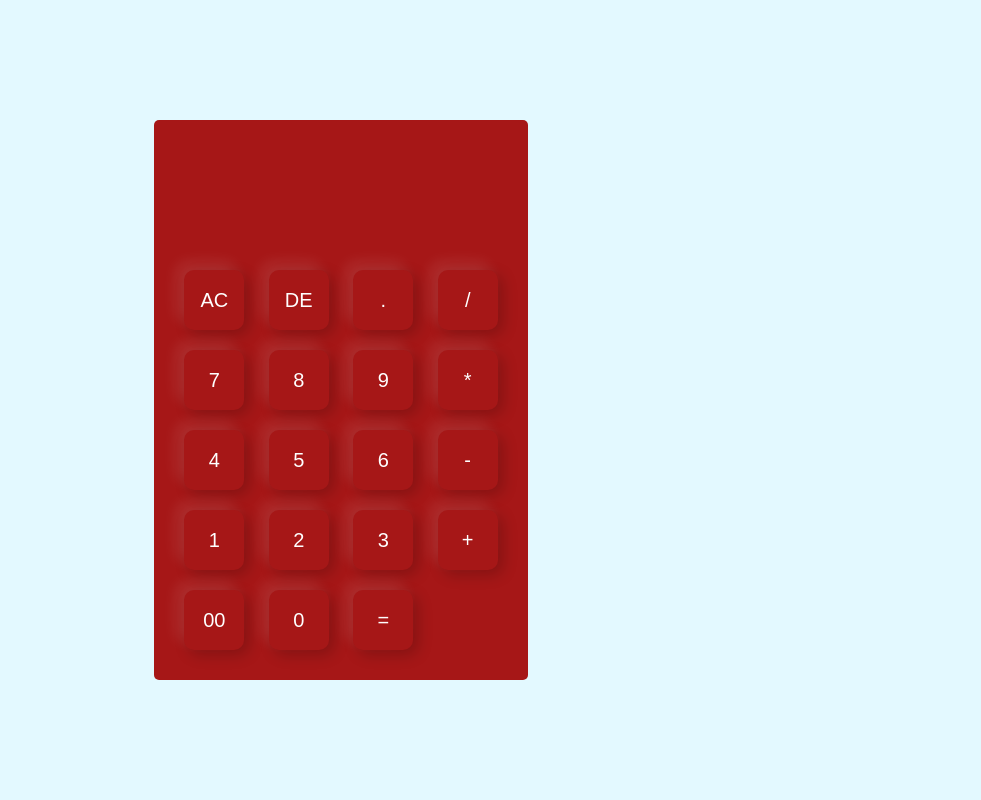
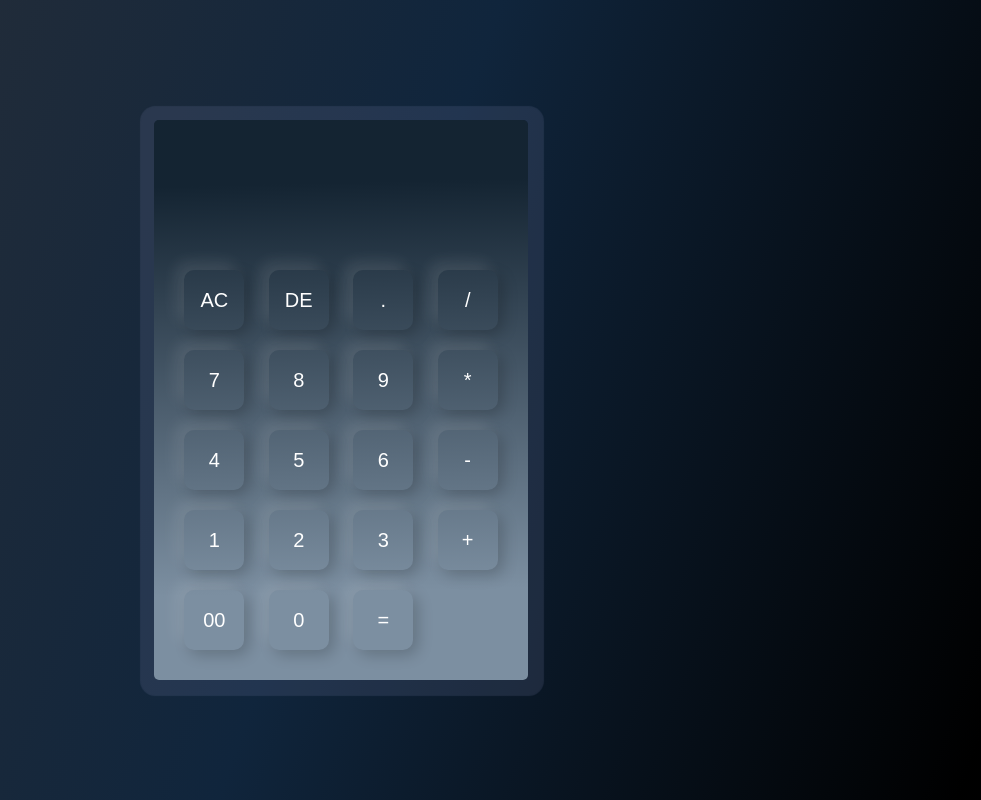
Before and after one commit to AaronGulman/Calculator-v.1, a plain HTML site: page index.html in a window 1280 px wide. Shown: the whole page, without its empty margins (299-1280 px from the left). Drawn offline with Linux system fonts and the light colour scheme.

Commit message:
Background color - changed

```diff
--- a/styles.css
+++ b/styles.css
@@ -9,16 +9,19 @@ box-sizing: border-box;
 .container {
 	height: 100vh;
 	width: 100%;
-	background-color: #e3f9ff;
-	display: flex;
+	background: linear-gradient(109.6deg, rgb(36, 45, 57) 11.2%, rgb(16, 37, 60) 51.2%, rgb(0, 0, 0) 98.6%);	display: flex;
 	align-items: center;
 	justify-content: center;
 }
 
 .calculator {
-	background-color:rgb(166, 23, 23);
+	background: linear-gradient(178.6deg, rgb(20, 36, 50) 11.8%, rgb(124, 143, 161) 83.8%);
 	padding:20px;
 	border-radius: 5px;
+
+	box-shadow:
+
+	1px 1px 1px 15px rgba(109, 120, 159, 0.2);
 }
 
 .calculator form input {
```
